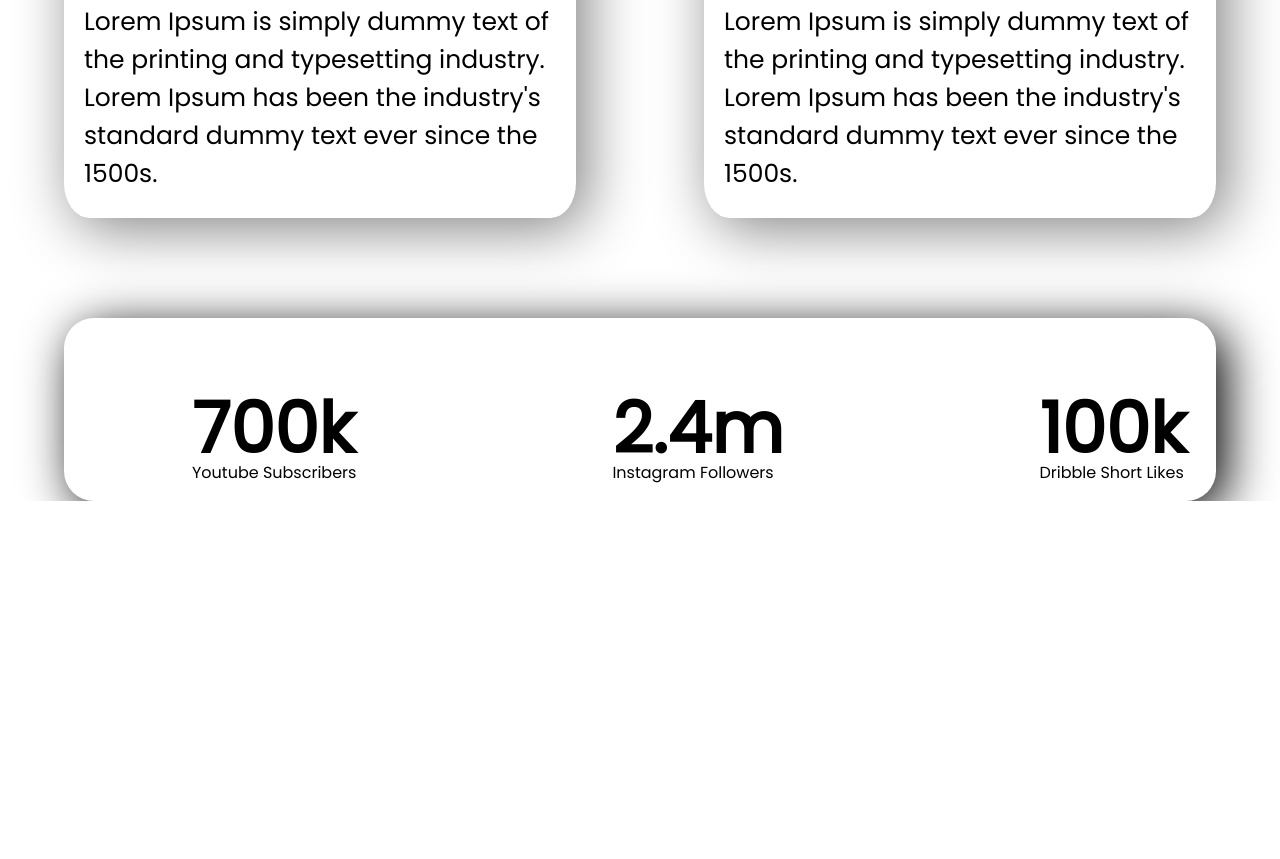
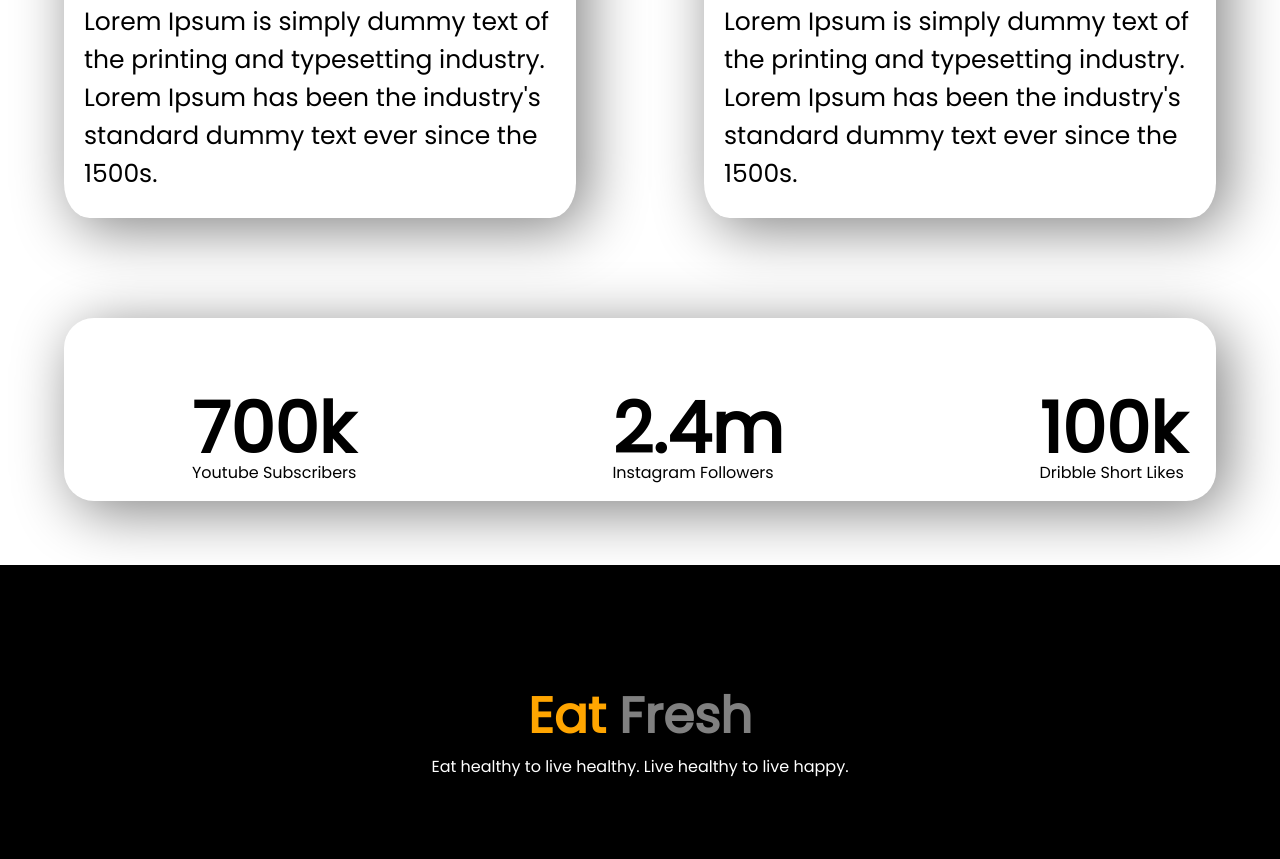
Before and after one commit to HassanAlamin/first-practice-website, a plain HTML site: page index.html in a window 1280 px wide. Shown: the part 2485-3344 px from the top of the page. Before the commit the page ends 2986 px from the top, so only its background shows below. Drawn offline with Linux system fonts and the light colour scheme.

Commit message:
fifth sectio

```diff
--- a/index.html
+++ b/index.html
@@ -74,5 +74,11 @@
             <p>Dribble Short Likes</p>
         </div>
     </section>
+    <section class="fifth-section">
+        <div>
+            <h3 class="header"><span class="color">Eat</span> <span class="gray">Fresh</span></h3>
+            <p>Eat healthy to live healthy. Live healthy to live happy.</p>
+        </div>
+    </section>
 </body>
 </html>
--- a/style.css
+++ b/style.css
@@ -87,9 +87,10 @@ h3{
     width: 80%;
     margin-left: 5%;
     margin-right: 5%;
-    box-shadow: 10px 10px 50px black;
+    box-shadow: 10px 10px 60px gray;
     border-radius: 30px;
     padding-left: 10%;
+    margin-bottom: 5%;
 }
 .one{
     padding-left: 25%;
@@ -100,3 +101,21 @@ h3{
 .forth-section p{
     margin-top: -80px;
 }
+.color{
+    color: orange;
+}
+.gray{
+    color: gray;
+}
+.fifth-section{
+    text-align: center;
+    background-color: black;
+    padding: 5%;
+}
+.fifth-section p{
+    color: white;
+    margin-top: -50px;
+}
+.header{
+    font-size: 50px;
+}
```
